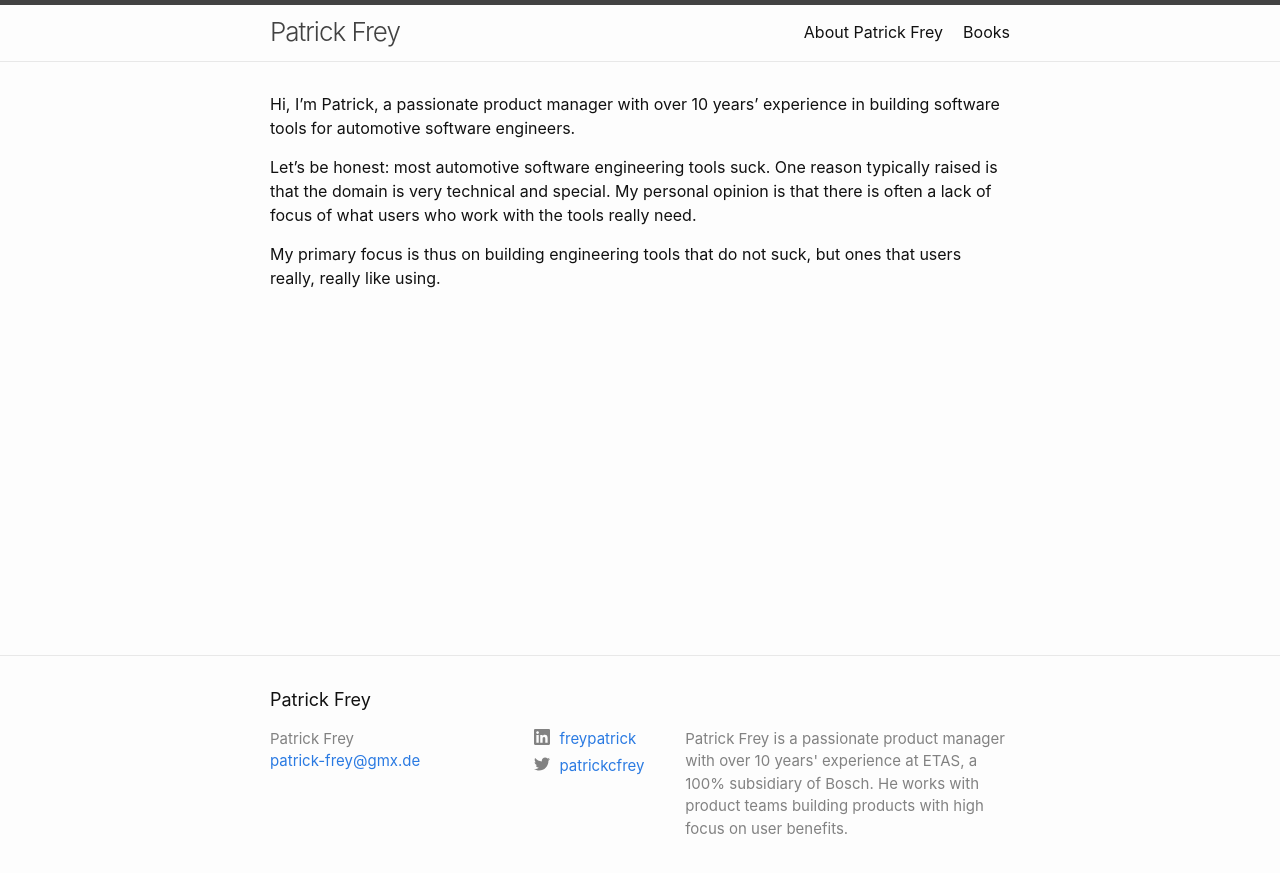
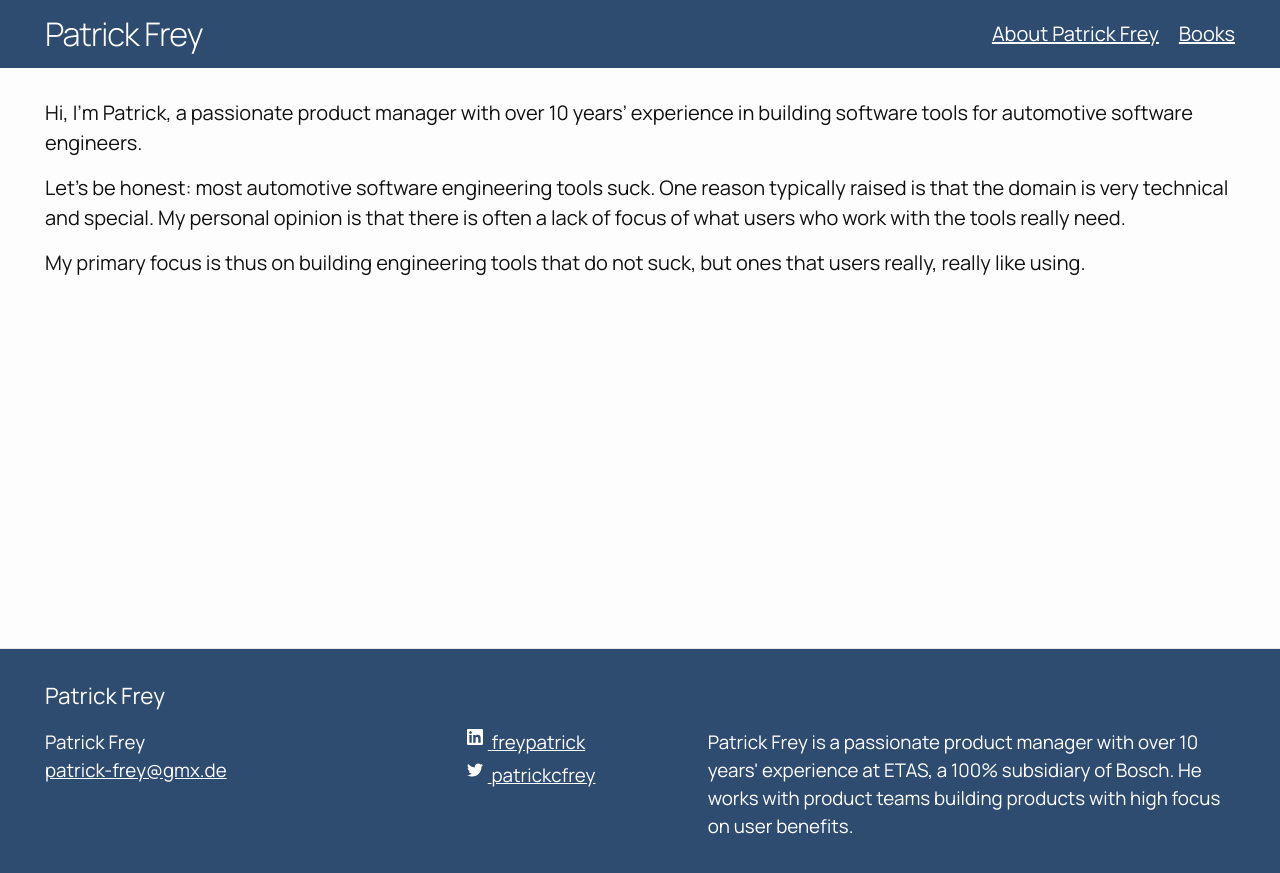
Before and after one commit to patrickfreyproductmanagement/patrickfreyproductmanagement.github.io, a Jekyll site: the page built from index.markdown, in a window 1280 px wide. Shown: the top 873 px of the page. Built offline with Jekyll 4.4.1, drawn with Linux system fonts in a browser that asks for light colours.

Commit message:
Adapted minima theme to custom style.

```diff
--- a/_includes/head.html
+++ b/_includes/head.html
@@ -3,6 +3,7 @@
   <meta http-equiv="X-UA-Compatible" content="IE=edge">
   <meta name="viewport" content="width=device-width, initial-scale=1">
   {%- seo -%}
+  <link rel="preconnect" href="https://fonts.googleapis.com"><link rel="preconnect" href="https://fonts.gstatic.com" crossorigin><link href="https://fonts.googleapis.com/css2?family=Manrope:wght@200;300;400;500;600;700;800&display=swap" rel="stylesheet">
   <link rel="stylesheet" href="{{ "/assets/main.css" | relative_url }}">
   {%- feed_meta -%}
   {%- if jekyll.environment == 'production' and site.google_analytics -%}
--- a/_sass/minima.scss
+++ b/_sass/minima.scss
@@ -1,18 +1,33 @@
 @charset "utf-8";
 
 // Define defaults for each variable.
+$color1: #25316D;
+$color2: #5F6F94;
+$color3: #97D2EC;
+$color4: #FEF5AC;
 
-$base-font-family: -apple-system, BlinkMacSystemFont, "Segoe UI", Roboto, Helvetica, Arial, sans-serif, "Apple Color Emoji", "Segoe UI Emoji", "Segoe UI Symbol" !default;
-$base-font-size:   16px !default;
+$color1: #B52735;
+$color2: #5B9CA2;
+$color3: #F5F1D8;
+
+$color1: #2E4C70;
+$color2: #ACCCF2;
+$color3: #62A2F0;
+$color4: #505E70;
+$color5: #4D7FBD;
+
+//$base-font-family: -apple-system, BlinkMacSystemFont, "Segoe UI", Roboto, Helvetica, Arial, sans-serif, "Apple Color Emoji", "Segoe UI Emoji", "Segoe UI Symbol" !default;
+$base-font-family: 'Manrope', sans-serif;
+$base-font-size:   20px !default;
 $base-font-weight: 400 !default;
 $small-font-size:  $base-font-size * 0.875 !default;
 $base-line-height: 1.5 !default;
 
 $spacing-unit:     30px !default;
 
-$text-color:       #111 !default;
+$text-color:       #111111 !default;
 $background-color: #fdfdfd !default;
-$brand-color:      #2a7ae2 !default;
+$brand-color:      $color1 !default;
 
 $grey-color:       #828282 !default;
 $grey-color-light: lighten($grey-color, 40%) !default;
@@ -21,7 +36,7 @@ $grey-color-dark:  darken($grey-color, 25%) !default;
 $table-text-align: left !default;
 
 // Width of the content area
-$content-width:    800px !default;
+$content-width:    1250px !default;
 
 $on-palm:          600px !default;
 $on-laptop:        800px !default;
--- a/_sass/minima/_base.scss
+++ b/_sass/minima/_base.scss
@@ -38,6 +38,10 @@ p, blockquote, pre,
 ul, ol, dl, figure,
 %vertical-rhythm {
   margin-bottom: $spacing-unit / 2;
+}
+
+h1, h2, h3, h4, h5, h6 {
+  margin-top: 0px;
 }
 
 
@@ -104,7 +108,7 @@ h1, h2, h3, h4, h5, h6 {
  */
 a {
   color: $brand-color;
-  text-decoration: none;
+  text-decoration: underline;
 
   &:visited {
     color: darken($brand-color, 15%);
@@ -123,6 +127,8 @@ a {
     }
   }
 }
+
+
 
 
 /**
@@ -212,7 +218,8 @@ pre {
     width: 16px;
     height: 16px;
     display: inline-block;
-    fill: #{$grey-color};
+    //fill: #{$grey-color};
+    fill: white;
     padding-right: 5px;
     vertical-align: text-top;
 }
--- a/_sass/minima/_layout.scss
+++ b/_sass/minima/_layout.scss
@@ -2,12 +2,14 @@
  * Site header
  */
 .site-header {
-  border-top: 5px solid $grey-color-dark;
-  border-bottom: 1px solid $grey-color-light;
+  //border-top: 5px solid $grey-color-dark;
+  //border-bottom: 1px solid $grey-color-light;
   min-height: $spacing-unit * 1.865;
 
   // Positioning context for the mobile navigation icon
   position: relative;
+
+  background-color: $brand-color;
 }
 
 .site-title {
@@ -22,6 +24,9 @@
   &:visited {
     color: $grey-color-dark;
   }
+
+  color: white !important;
+  text-decoration: none !important;
 }
 
 .site-nav {
@@ -37,7 +42,8 @@
   }
 
   .page-link {
-    color: $text-color;
+    color: white !important;
+    /*color: $text-color;*/
     line-height: $base-line-height;
 
     // Gaps between nav items, but not on the last one
@@ -108,11 +114,19 @@
 .site-footer {
   border-top: 1px solid $grey-color-light;
   padding: $spacing-unit 0;
+
+  background-color: $color1;
+}
+
+.site-footer a {
+  color: white;
 }
 
 .footer-heading {
   @include relative-font-size(1.125);
   margin-bottom: $spacing-unit / 2;
+
+  color: white;
 }
 
 .contact-list,
@@ -124,6 +138,7 @@
 .footer-col-wrapper {
   @include relative-font-size(0.9375);
   color: $grey-color;
+  color: white;
   margin-left: -$spacing-unit / 2;
   @extend %clearfix;
 }
```
